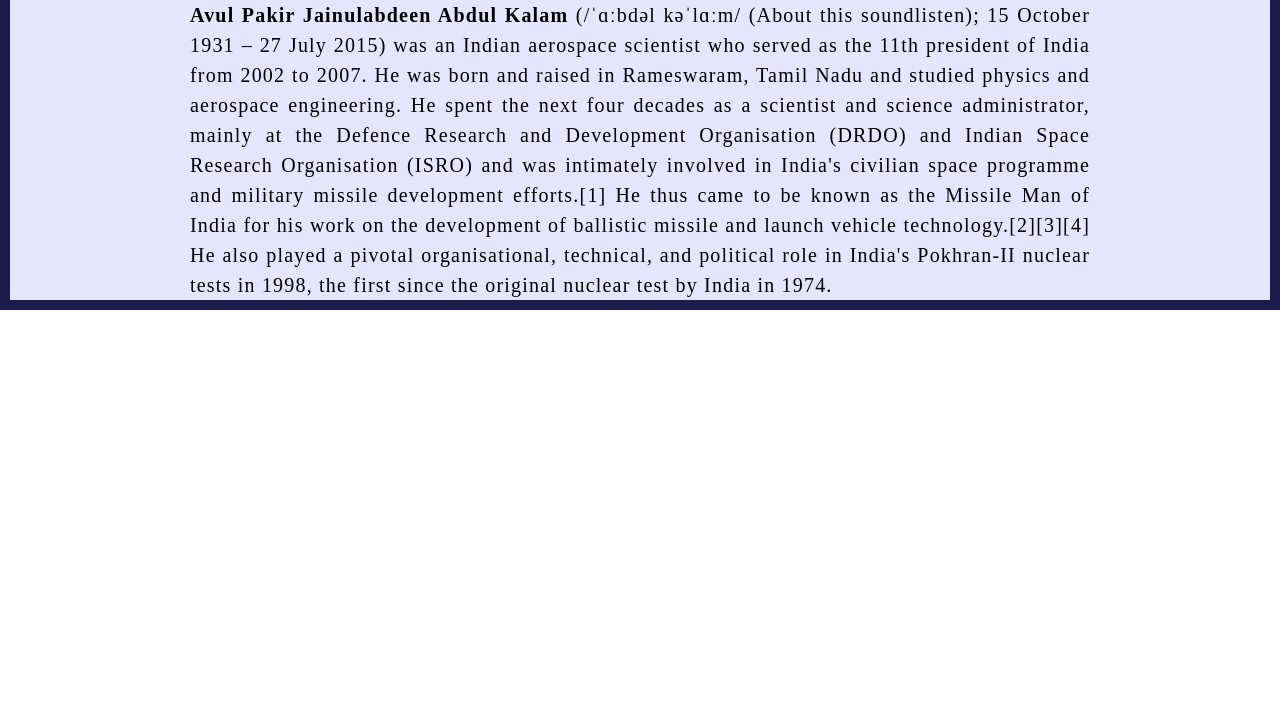
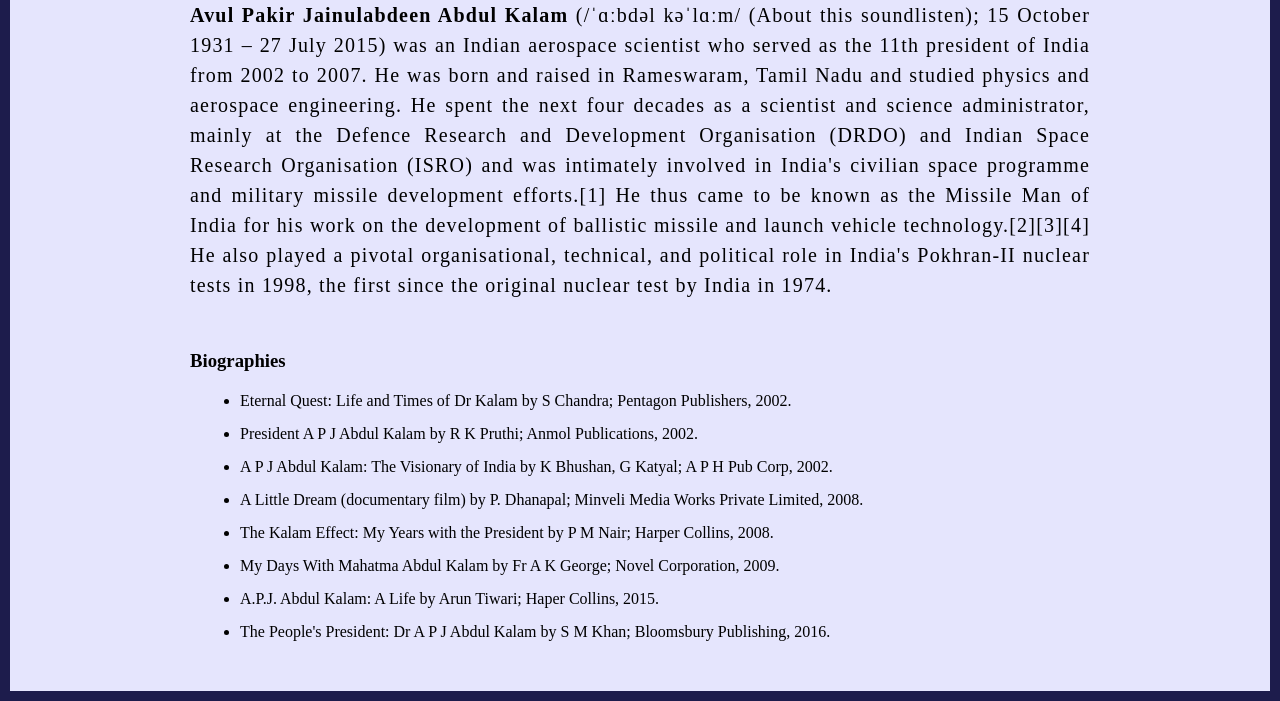
Before and after one commit to Anjukdas/Self_Practices-TributeProfile, a plain HTML site: page index.html in a window 1280 px wide. Shown: the part 580-1281 px from the top of the page. Before the commit the page ends 890 px from the top, so only its background shows below. Drawn offline with Linux system fonts and the light colour scheme.

Commit message:
biographysection completed

```diff
--- a/index.html
+++ b/index.html
@@ -34,6 +34,22 @@
                     the first since the original nuclear test by India in 1974.
                 </p>
             </section>
+            <section class="biography_section">
+                <h3>Biographies</h3>
+                <ul>
+                    <li>Eternal Quest: Life and Times of Dr Kalam by S Chandra; Pentagon Publishers, 2002.</li>
+                    <li>President A P J Abdul Kalam by R K Pruthi; Anmol Publications, 2002.</li>
+                    <li>A P J Abdul Kalam: The Visionary of India by K Bhushan, G Katyal; A P H Pub Corp, 2002.</li>
+                    <li>A Little Dream (documentary film) by P. Dhanapal; Minveli Media Works Private Limited, 2008.
+                    </li>
+                    <li>The Kalam Effect: My Years with the President by P M Nair; Harper Collins, 2008.</li>
+                    <li>My Days With Mahatma Abdul Kalam by Fr A K George; Novel Corporation, 2009.</li>
+                    <li>A.P.J. Abdul Kalam: A Life by Arun Tiwari; Haper Collins, 2015.</li>
+                    <li>The People's President: Dr A P J Abdul Kalam by S M Khan; Bloomsbury Publishing, 2016.</li>
+                </ul>
+            </section>
+
+
 
         </div>
     </div>
--- a/style.css
+++ b/style.css
@@ -67,3 +67,16 @@ img {
     letter-spacing: 1.2px;
     text-align: justify;
 }
+.biography_section {
+    margin: 50px 0px;
+}
+.biography_section h3 {
+    margin-bottom: 20px;
+
+}
+.biography_section ul{
+    margin-left: 50px;
+}
+.biography_section li{
+    margin-bottom: 15px;
+}
```
